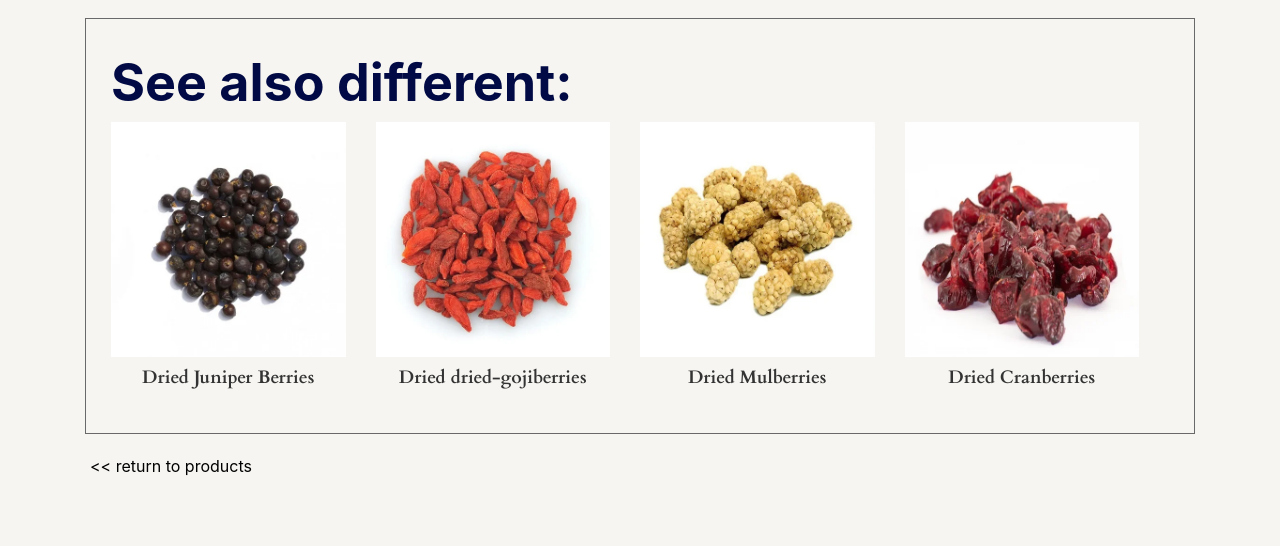
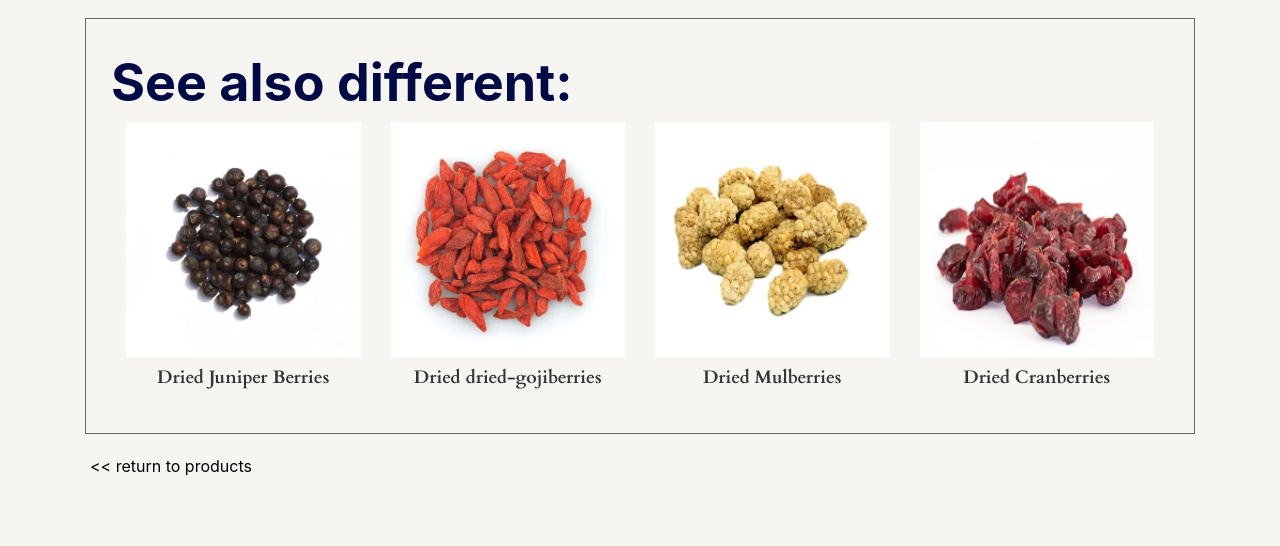
Before and after one commit to Tech-Midaspire/midaspiresolutions.com, a website with bundled scripts: page DriedRaspberry.html in a window 1280 px wide. Shown: the part 1840-2386 px from the top of the page. Built offline with nearby package versions, Linux system fonts and the light colour scheme.

Commit message:
Update products.css

```diff
--- a/css/products.css
+++ b/css/products.css
@@ -395,3 +395,7 @@ p {
     margin-bottom: 15px;
   }
 }
+.related-products .row{
+  margin: 0px 0px; /* Center the container */
+
+}
```
